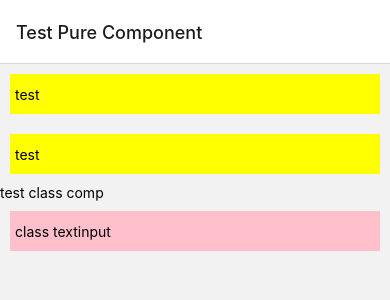
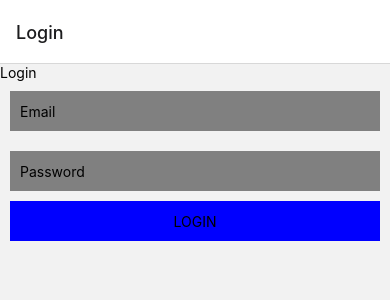
Before and after one commit to firdousali86/Batch3, a React Native app: screen /login in a window 390 px wide. Before the commit this address had no page. Shown: the top 300 px of the page. Built offline with nearby package versions, Linux system fonts and the light colour scheme.

Commit message:
login view

```diff
--- a/navigation/index.js
+++ b/navigation/index.js
@@ -52,7 +52,7 @@ const Navigator = () => {
     );
   };
 
-  return <Stack.Navigator>{getMainStack()}</Stack.Navigator>;
+  return <Stack.Navigator>{getAuthStack()}</Stack.Navigator>;
 };
 
 export default Navigator;
--- a/screens/Login/index.js
+++ b/screens/Login/index.js
@@ -1,10 +1,43 @@
-import {} from 'react';
-import {View, Text} from 'react-native';
+import {useState} from 'react';
+import {View, Text, TextInput, TouchableOpacity} from 'react-native';
 
 const Login = () => {
+  const [email, setEmail] = useState('');
+  const [password, setPassword] = useState('');
+
   return (
-    <View>
+    <View style={{flex: 1}}>
       <Text>Login</Text>
+
+      <TextInput
+        value={email}
+        onChangeText={changedText => {
+          setEmail(changedText);
+        }}
+        placeholder="Email"
+        style={{backgroundColor: 'grey', padding: 10, margin: 10, height: 40}}
+      />
+      <TextInput
+        value={password}
+        onChangeText={changedText => {
+          setPassword(changedText);
+        }}
+        secureTextEntry
+        placeholder="Password"
+        style={{backgroundColor: 'grey', padding: 10, margin: 10, height: 40}}
+      />
+
+      <TouchableOpacity
+        onPress={() => {}}
+        style={{
+          marginHorizontal: 10,
+          height: 40,
+          justifyContent: 'center',
+          alignItems: 'center',
+          backgroundColor: 'blue',
+        }}>
+        <Text>LOGIN</Text>
+      </TouchableOpacity>
     </View>
   );
 };
```
